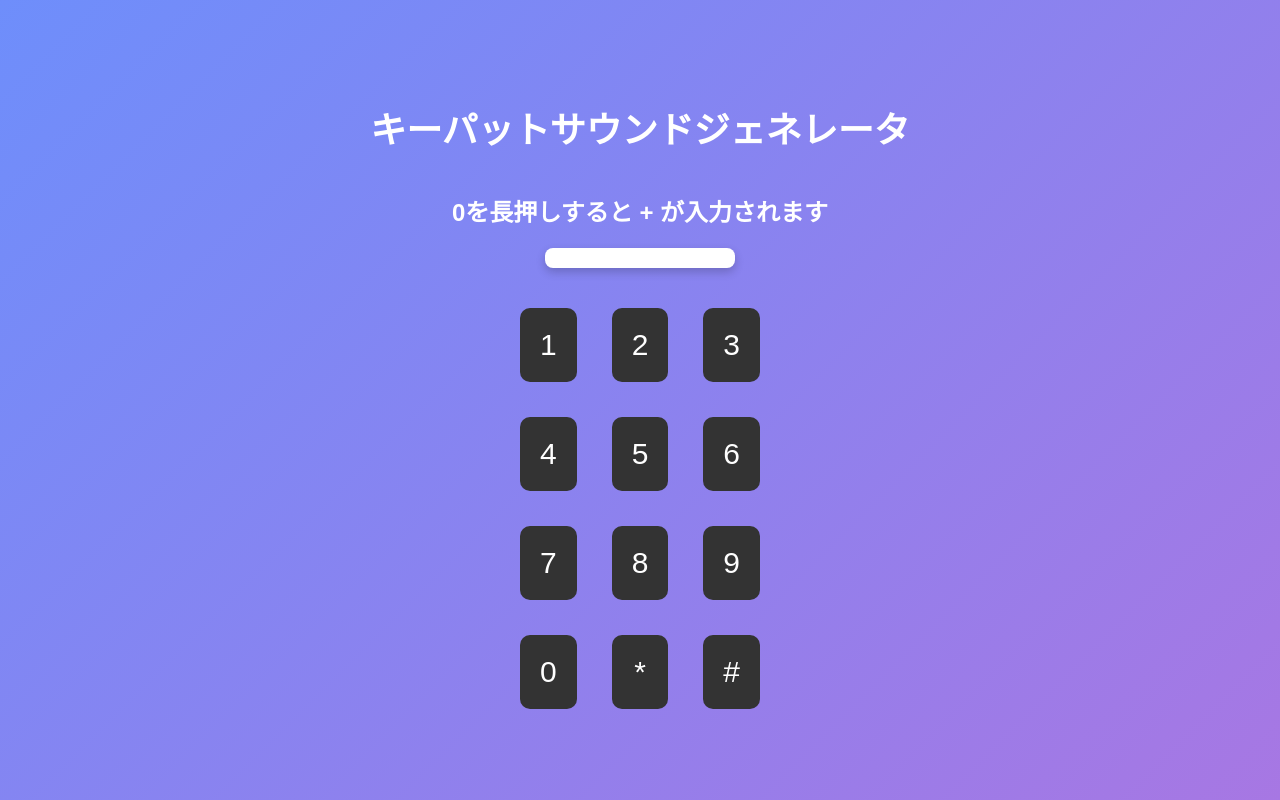
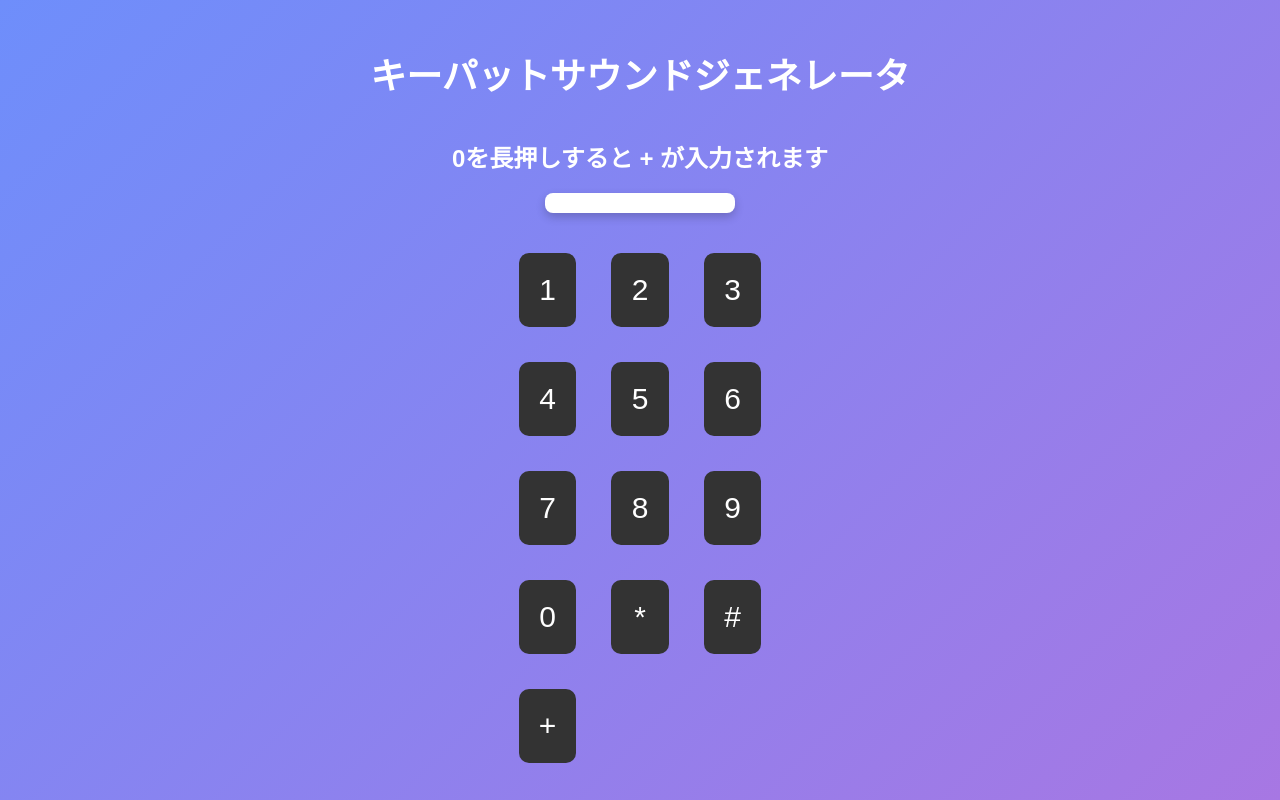
Before and after one commit to Yuusei-com/Keypad, a plain HTML site: page index.html in a window 1280 px wide. Drawn offline with Linux system fonts and the light colour scheme.

Commit message:
Update index.html

```diff
--- a/index.html
+++ b/index.html
@@ -77,6 +77,7 @@
     <button class="button" id="zeroButton">0</button>
     <button class="button" onclick="handleButtonClick('*')">*</button>
     <button class="button" onclick="handleButtonClick('#')">#</button>
+    <button class="button" onclick="handleButtonClick('+')">+</button>
 </div>
 
 <script>
```
